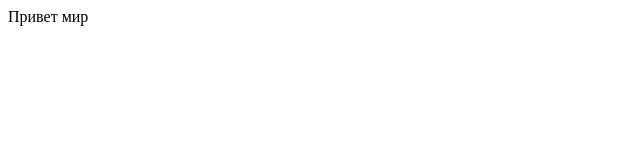
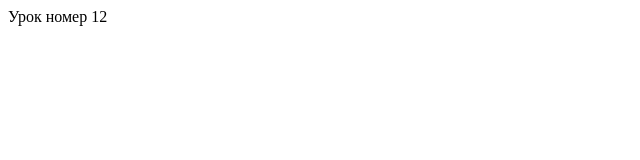
Before and after one commit to firsiksergey/repair, a plain HTML site: page index.html in a window 1280 px wide. Shown: the full height of the page, 0-640 px from the left. Drawn offline with Linux system fonts and the light colour scheme.

Commit message:
еще раз добавил span

```diff
--- a/index.html
+++ b/index.html
@@ -7,6 +7,8 @@
   <title>Сайт Сергея Фирсика</title>
 </head>
 <body>
-  <div class="header">Привет мир</div>
+  <div class="header">
+    <span>Урок номер 12</span>
+  </div>
 </body>
 </html>
```
